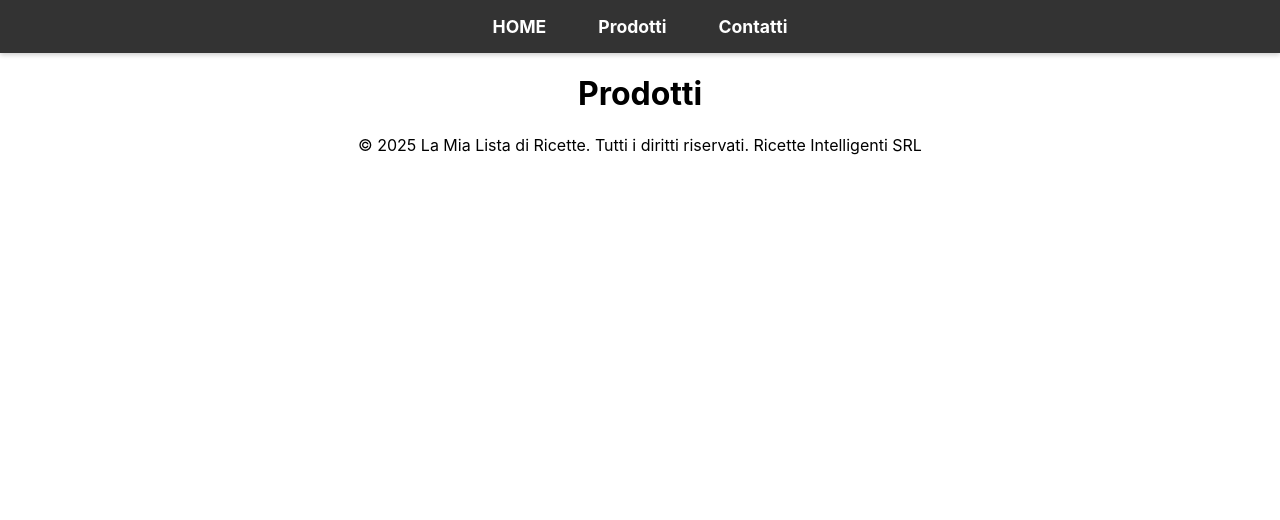
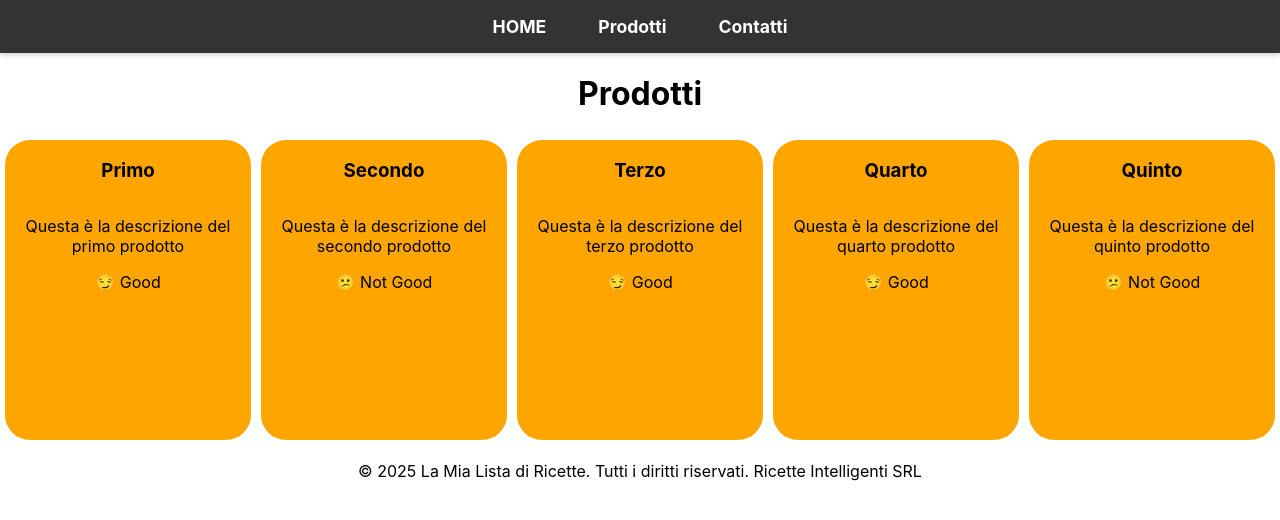
Before and after one commit to mikhele90/primo-progetto-react, a React (Create React App) app: page /prodotti in a window 1280 px wide. Shown: the top 520 px of the page. Built offline with nearby package versions, Linux system fonts and the light colour scheme.

Commit message:
Prima di Vite

```diff
--- a/src/App.css
+++ b/src/App.css
@@ -185,3 +185,24 @@
   border-color: #4CAF50;
   box-shadow: 0 0 5px rgba(76, 175, 80, 0.5);
 }
+
+.error-message, .loading-message, .no-results {
+  text-align: center;
+  font-size: 1.2em;
+  padding: 20px;
+  margin: 20px auto;
+  max-width: 600px;
+  border-radius: 8px;
+}
+
+.loading-message {
+  background-color: #e0f2f7; /* Blu chiaro */
+  color: #2196f3; /* Blu */
+  border: 1px solid #90caf9;
+}
+
+.error-message {
+  background-color: #ffe0e0; /* Rosso chiaro */
+  color: #d32f2f; /* Rosso scuro */
+  border: 1px solid #ef9a9a;
+}
--- /dev/null
+++ b/src/components/Prodotto.js
@@ -0,0 +1,23 @@
+import { Children } from "react";
+
+function Prodotto({ title, description, isGood }){
+
+    return (
+        <div style={{
+            backgroundColor: "orange",
+            borderRadius: '25px',
+            height: '300px',
+            width: '300px',
+            margin: '5px',
+            display: 'flex',
+            flexDirection: "column",
+        }}>
+            <h3>{title}</h3>
+            <p>{description}</p>
+            {isGood ? <span>&#128527; Good</span> :
+            <span>&#128533; Not Good</span>}
+        </div>
+    )
+}
+
+export default Prodotto;
--- a/src/components/RecipeCard.js
+++ b/src/components/RecipeCard.js
@@ -1,4 +1,4 @@
-import React, { useState } from 'react';
+import React, { useState, useEffect } from 'react';
 
 function RecipeCard(props) {
     const { name, description, imageUrl, ingredients, instructions } = props;
@@ -10,6 +10,28 @@ function RecipeCard(props) {
         setShowDetails(!showDetails);
     }
     const likesCounter = () => {setLikesCount(likesCount + 1)};
+
+
+
+    useEffect(() =>{
+        if (showDetails){
+            document.title = `${name}`;
+        }
+        else {
+            document.title = 'Ricettario';
+        }
+
+        // Funzione di cleanup
+        return () => {
+            // Quando showDetails cambia da true a false, o il componente viene smontato,
+            // ripristiniamo il titolo predefinito per evitare che rimanga il titolo della ricetta
+            document.title = 'Ricettario';
+        };
+    }, [showDetails, name]); // <--- Dipendenze: l'effetto si riesegue quando showDetails o name cambiano
+
+
+
+
 
     // COMPONENTE CARD
     return (
--- a/src/pages/HomePage.js
+++ b/src/pages/HomePage.js
@@ -1,6 +1,4 @@
-// HomePage.js
-import React from 'react';
-import { useState } from 'react';
+import React, { useEffect, useState } from 'react'; // Assicurati che useState sia importato
 
 import Header from '../components/Header';
 import SearchBar from '../components/SearchBar';
@@ -12,12 +10,16 @@ function HomePage() {
   const appTagLine = "Le ricette più ricettate.";
   const [searchTerm, setSearchTerm] = useState('');
 
+  const [fetchedRecipes, setFetchedRecipes] = useState([]);
+  const [isLoading, setIsLoading] = useState(true);
+  const [error, setError] = useState(null);
+
   const recipes = [
     {
       id: 1,
       name: "Pasta al Pesto Genovese",
       description: "Un classico della cucina ligure, veloce e saporito.",
-      imageUrl: "https://images.unsplash.com/photo-1621995818295-8e47458622c1?crop=entropy&cs=tinysrgb&fit=max&fm=jpg&ixid=M3w1NzM4ODQxfDB8MHxwaG90by1wYWdlfHx8fGVufDB8fHx8fA%3D%3D&ixlib=rb-4.0.3&q=80&w=400",
+      imageUrl: "https://i0.wp.com/www.ricettealvolo.it/wp-content/uploads/2016/10/spaghetti-al-pesto.jpg?w=1280&ssl=1",
       ingredients: ["Basilico fresco", "Pinoli", "Parmigiano", "Pecorino", "Aglio", "Olio EVO", "Sale", "Pasta"],
       instructions: "Frullare basilico, pinoli, aglio, formaggi e olio fino ad ottenere una salsa. Cuocere la pasta, scolarla e condire con il pesto. Servire caldo."
     },
@@ -25,7 +27,7 @@ function HomePage() {
       id: 2,
       name: "Risotto ai Funghi Porcini",
       description: "Un primo piatto cremoso con funghi freschi di stagione.",
-      imageUrl: "https://images.unsplash.com/photo-1621995818295-8e47458622c1?crop=entropy&cs=tinysrgb&fit=max&fm=jpg&ixid=M3w1NzM4ODQxfDB8MHxwaG90by1wYWdlfHx8fGVufDB8fHx8fA%3D%3D&ixlib=rb-4.0.3&q=80&w=400",
+      imageUrl: "https://www.ilcuoreinpentola.it/wp-content/uploads/2019/11/tagliatelle-ai-funghi-1.jpg",
       ingredients: ["Riso Carnaroli", "Funghi porcini", "Brodo vegetale", "Cipolla", "Vino bianco", "Burro", "Parmigiano"],
       instructions: "Tostare il riso, sfumare con vino. Aggiungere brodo caldo e funghi. Mantecare con burro e parmigiano. Servire subito."
     },
@@ -33,7 +35,7 @@ function HomePage() {
       id: 3,
       name: "Tiramisù Classico",
       description: "Il dessert italiano più amato, strati di bontà.",
-      imageUrl: "https://images.unsplash.com/photo-1621995818295-8e47458622c1?crop=entropy&cs=tinysrgb&fit=max&fm=jpg&ixid=M3w1NzM4ODQxfDB8MHxwaG90by1wYWdlfHx8fGVufDB8fHx8fA%3D%3D&ixlib=rb-4.0.3&q=80&w=400",
+      imageUrl: "https://www.capsuleandcoffee.com/wp-content/uploads/2022/01/ricetta-tiramisu.jpg",
       ingredients: ["Savoiardi", "Caffè", "Mascarpone", "Uova", "Zucchero", "Cacao in polvere"],
       instructions: "Preparare il caffè. Montare tuorli con zucchero, unire mascarpone. Inzuppare savoiardi nel caffè e alternare con crema. Spolverare con cacao."
     },
@@ -41,21 +43,54 @@ function HomePage() {
       id: 4,
       name: "Pizza Margherita",
       description: "La Regina della cucina italiana.",
-      imageUrl: "https://images.unsplash.com/photo-1594007654729-407edc4ef653?crop=entropy&cs=tinysrgb&fit=max&fm=jpg&ixid=M3w1NzM4ODQxfDB8MHxwaG90by1wYWdlfHx8fGVufDB8fHx8fA%3D%3D&ixlib=rb-4.0.3&q=80&w=400",
+      imageUrl: "https://www.cibotoday.it/~media/horizontal-hi/31583586473285/pizza-margherita-di-sofia.jpg",
       ingredients: ["Farina", "Acqua", "Lievito", "Sale", "Pomodoro", "Mozzarella", "Basilico", "Olio EVO"],
       instructions: "Preparare l'impasto, stenderlo e condirlo con pomodoro, mozzarella e basilico. Cuocere in forno caldo."
     }
   ];
 
-  const filteredRecipes = recipes.filter(recipe =>
+  const fetchRecipes = () => {
+    // Resettiamo eventuali errori precedenti e reimpostiamo isLoading
+    setError(null);
+    setIsLoading(true);
+
+    setTimeout(() => {
+      // Simula un errore nel 30% dei casi
+      const shouldFail = Math.random() < 0.3; // 30% di probabilità di fallire
+
+      if (shouldFail) {
+        setError('Errore durante il caricamento delle ricette. Riprova più tardi!');
+        setIsLoading(false); // Il caricamento è comunque terminato (con errore)
+      } else {
+        setFetchedRecipes(recipes);
+        setIsLoading(false);
+      }
+    }, 2000);
+  };
+
+  useEffect(() => {
+    fetchRecipes();
+  }, []);
+
+  const filteredRecipes = fetchedRecipes.filter(recipe =>
     recipe.name.toLowerCase().includes(searchTerm.toLowerCase()) ||
-    recipe.description.toLowerCase().includes(searchTerm.toLowerCase())
+    recipe.description.toLowerCase().includes(searchTerm.toLowerCase()) ||
+    recipe.ingredients.some(ingredient =>
+      ingredient.toLowerCase().includes(searchTerm.toLowerCase())
+    )
   );
 
   return (
     <>
       <Header title={appMainTitle} tagLine={appTagLine} />
       <main>
+        {/* Ordine delle condizioni: Errori > Caricamento > Contenuto */}
+        {error ? ( // Se c'è un errore, mostralo
+          <p className="error-message">{error}</p>
+        ) : isLoading ? ( // Altrimenti, se è in caricamento, mostra il messaggio di caricamento
+          <p className="loading-message">Caricamento ricette...</p>
+        ) : ( // Altrimenti, mostra la UI completa (Search Bar e Ricette)
+          <>
             <SearchBar
               searchTerm={searchTerm}
               onSearchChange={setSearchTerm}
@@ -76,6 +111,8 @@ function HomePage() {
                 ))}
               </div>
             )}
+          </>
+        )}
       </main>
     </>
   );
--- a/src/pages/ProdottiPage.js
+++ b/src/pages/ProdottiPage.js
@@ -1,6 +1,20 @@
+import Prodotto from "../components/Prodotto";
+
 function Prodotti(){
     return(
+        <>
         <h1>Prodotti</h1>
+        <div style={{
+            display: 'flex',
+            flexDirection: "row",
+        }}>
+        <Prodotto title='Primo' description='Questa è la descrizione del primo prodotto' isGood={true}/>
+        <Prodotto title='Secondo' description='Questa è la descrizione del secondo prodotto' isGood={false}/>
+        <Prodotto title='Terzo' description='Questa è la descrizione del terzo prodotto' isGood={true}/>
+        <Prodotto title='Quarto' description='Questa è la descrizione del quarto prodotto' isGood={true}/>
+        <Prodotto title='Quinto' description='Questa è la descrizione del quinto prodotto' isGood={false}/>
+        </div>
+        </>
     )
 };
 
```
Lines whose indentation alone changed are shown as unchanged.
